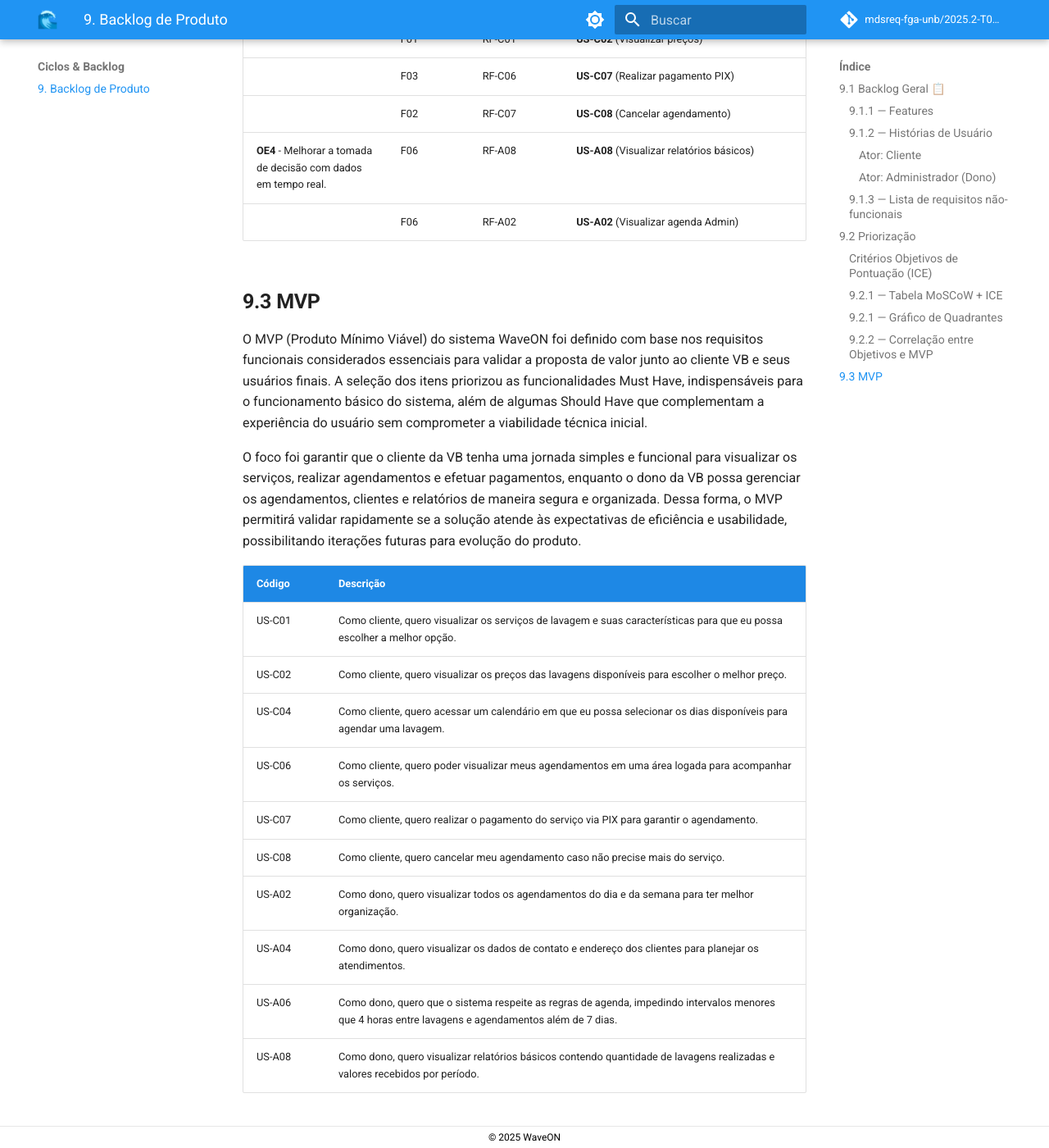
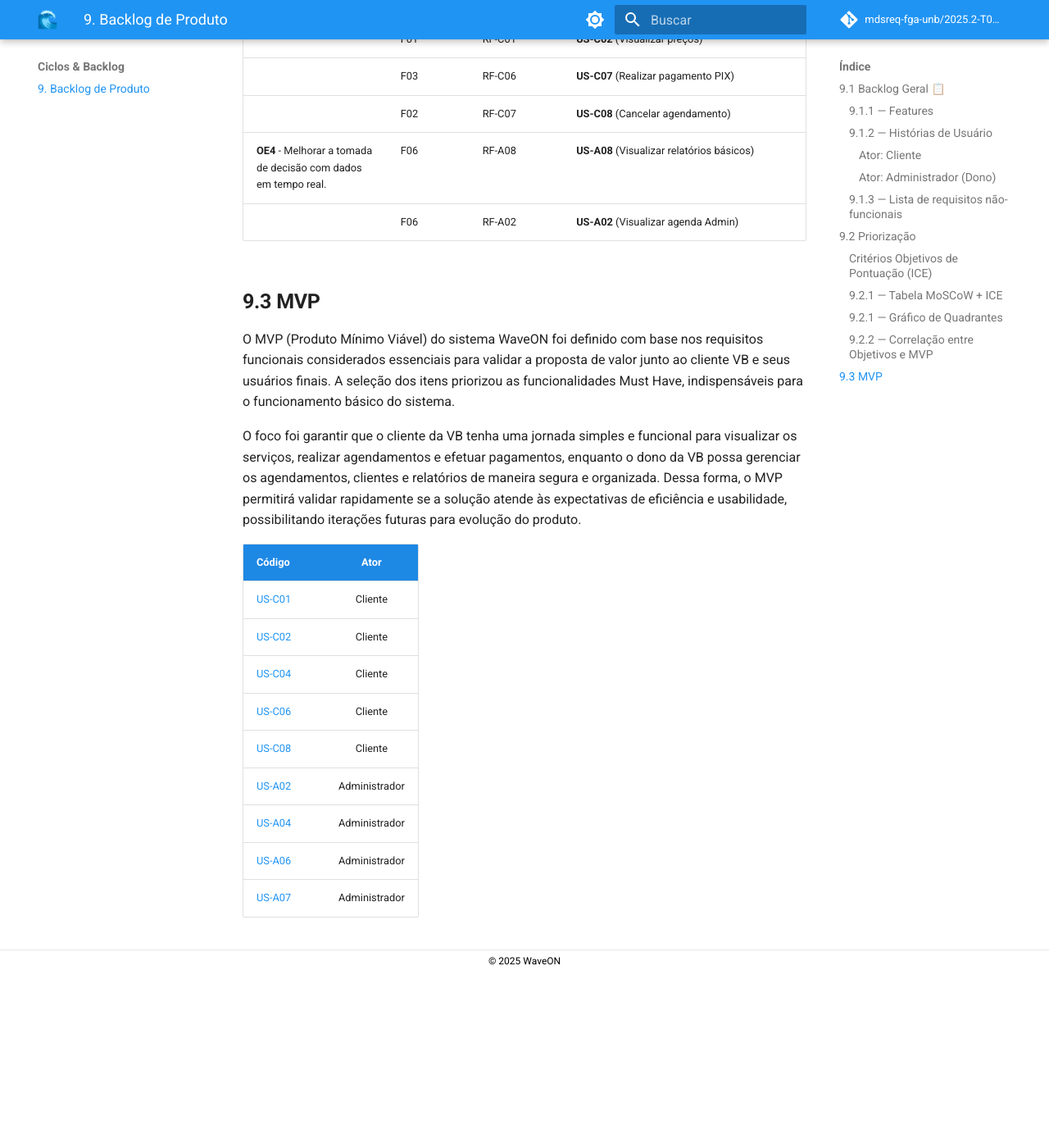
Before and after one commit to mdsreq-fga-unb/2025.2-T01-WaveOn, an MkDocs documentation site: the page built from docs/backlog/backlog.md, in a window 1280 px wide and 1400 px high, scrolled down 8680 px. Shown: the whole window at 82% size. Built offline with MkDocs 1.6.1 and Material for MkDocs 9.7.7, drawn with Linux system fonts in a browser that asks for light colours; comment, search, counter and statistics services are not loaded; after the commit the page ends 9865 px from its top, so only the background shows below that; some of the changed text lies outside the part shown.

Commit message:
docs(mkdocs): correção de topicos do MVP

```diff
--- a/docs/backlog/backlog.md
+++ b/docs/backlog/backlog.md
@@ -33,14 +33,14 @@ Assim, o backlog do WaveON não foi apenas uma lista de funcionalidades, mas um
 
 | Código | Feature Associada | Requisito Funcional Relacionado | Declaração |
 |--------|-------------------|---------------------------------|------------|
-| US-C01 | F01 | RF-C01 | Como cliente, quero visualizar os serviços de lavagem, suas características para poder escolher a melhor opção e ver os preços das lavagens disponíveis para escolher o melhor preço. |
-| US-C02 | F04 | RF-C02 | Como cliente, quero acesso a telefones e Instagram da empresa para uma comunicação mais direta. |
-| US-C03 | F02 | RF-C03 | Como cliente, quero um calendário em que eu possa selecionar os dias para marcar uma lavagem. |
-| US-C04 | F02 | RF-C04 | Como cliente, quero poder entrar nos meus agendamentos com um cadastro simples e rápido de usuário e senha. |
-| US-C05 | F02 | RF-C05 | Como cliente, quero poder visualizar e gerenciar meus agendamentos. |
-| US-C06 | F03 | RF-C06 | Como cliente, quero pagar por PIX adiantado o serviço. |
-| US-C07 | F02 | RF-C07 | Como cliente, quero cancelar meu agendamento caso eu não precise mais da lavagem. |
-| US-C08 | F05 | RF-C08 | Como cliente, quero ver informações de quanto tempo demora a lavagem e quais produtos são usados. |
+| <a id="us-c01"></a>US-C01 | F01 | RF-C01 | Como cliente, quero visualizar os serviços de lavagem, suas características para poder escolher a melhor opção e ver os preços das lavagens disponíveis para escolher o melhor preço. |
+| <a id="us-c02"></a>US-C02 | F04 | RF-C02 | Como cliente, quero acesso a telefones e Instagram da empresa para uma comunicação mais direta. |
+| <a id="us-c03"></a>US-C03 | F02 | RF-C03 | Como cliente, quero um calendário em que eu possa selecionar os dias para marcar uma lavagem. |
+| <a id="us-c04"></a>US-C04 | F02 | RF-C04 | Como cliente, quero poder entrar nos meus agendamentos com um cadastro simples e rápido de usuário e senha. |
+| <a id="us-c05"></a>US-C05 | F02 | RF-C05 | Como cliente, quero poder visualizar e gerenciar meus agendamentos. |
+| <a id="us-c06"></a>US-C06 | F03 | RF-C06 | Como cliente, quero pagar por PIX adiantado o serviço. |
+| <a id="us-c07"></a>US-C07 | F02 | RF-C07 | Como cliente, quero cancelar meu agendamento caso eu não precise mais da lavagem. |
+| <a id="us-c08"></a>US-C08 | F05 | RF-C08 | Como cliente, quero ver informações de quanto tempo demora a lavagem e quais produtos são usados. |
 
 ---
 
@@ -48,13 +48,13 @@ Assim, o backlog do WaveON não foi apenas uma lista de funcionalidades, mas um
 
 | Código | Feature Associada | Requisito Funcional Relacionado | Declaração |
 |--------|-------------------|---------------------------------|------------|
-| US-A01 | F06 | RF-A01 | Como dono, quero acessar o sistema administrativo de forma segura para gerenciar o negócio. |
-| US-A02 | F06 | RF-A02 | Como dono, quero visualizar, editar, cancelar agendamentos para manter a organização, que a duração mínima entre lavagens seja respeitada (4h) e que não haja agendamentos acima de 7 dias.. |
-| US-A03 | F06 | RF-A03 | Como dono, quero ter uma visão da agenda diária e semanal para organizar os serviços. |
-| US-A04 | F06 | RF-A04 | Como dono, quero ver os dados dos clientes como número de celular e endereço para contato e logística. |
-| US-A05 | F01 | RF-A05 | Como dono, quero gerenciar os serviços (cadastrar, editar e inativar), preços e duração. |
-| US-A06 | F05 | RF-A06 | Como dono, quero poder adicionar observações e informações adicionais aos clientes e agendamentos. |
-| US-A07 | F06 | RF-A08 | Como dono, quero gerar relatórios de lavagens feitas por período e valores recebidos. |
+| <a id="us-a01"></a>US-A01 | F06 | RF-A01 | Como dono, quero acessar o sistema administrativo de forma segura para gerenciar o negócio. |
+| <a id="us-a02"></a>US-A02 | F06 | RF-A02 | Como dono, quero visualizar, editar, cancelar agendamentos para manter a organização, que a duração mínima entre lavagens seja respeitada (4h) e que não haja agendamentos acima de 7 dias. |
+| <a id="us-a03"></a>US-A03 | F06 | RF-A03 | Como dono, quero ter uma visão da agenda diária e semanal para organizar os serviços. |
+| <a id="us-a04"></a>US-A04 | F06 | RF-A04 | Como dono, quero ver os dados dos clientes como número de celular e endereço para contato e logística. |
+| <a id="us-a05"></a>US-A05 | F01 | RF-A05 | Como dono, quero gerenciar os serviços (cadastrar, editar e inativar), preços e duração. |
+| <a id="us-a06"></a>US-A06 | F05 | RF-A06 | Como dono, quero poder adicionar observações e informações adicionais aos clientes e agendamentos. |
+| <a id="us-a07"></a>US-A07 | F06 | RF-A08 | Como dono, quero gerar relatórios de lavagens feitas por período e valores recebidos. |
 
 ### **9.1.3 — Lista de requisitos não-funcionais**
   - **RNF-U01**: A interface do usuário deve ser intuitiva, seguindo um design moderno com as cores temáticas preto e vermelho. O processo de agendamento deve ser concluído em no máximo 3 cliques.
@@ -226,19 +226,18 @@ Este foco estratégico permite à VB validar a eficiência e usabilidade do prod
 
 ## **9.3 MVP**
 
-O MVP (Produto Mínimo Viável) do sistema WaveON foi definido com base nos requisitos funcionais considerados essenciais para validar a proposta de valor junto ao cliente VB e seus usuários finais. A seleção dos itens priorizou as funcionalidades Must Have, indispensáveis para o funcionamento básico do sistema, além de algumas Should Have que complementam a experiência do usuário sem comprometer a viabilidade técnica inicial.
+O MVP (Produto Mínimo Viável) do sistema WaveON foi definido com base nos requisitos funcionais considerados essenciais para validar a proposta de valor junto ao cliente VB e seus usuários finais. A seleção dos itens priorizou as funcionalidades Must Have, indispensáveis para o funcionamento básico do sistema.
 
 O foco foi garantir que o cliente da VB tenha uma jornada simples e funcional para visualizar os serviços, realizar agendamentos e efetuar pagamentos, enquanto o dono da VB possa gerenciar os agendamentos, clientes e relatórios de maneira segura e organizada. Dessa forma, o MVP permitirá validar rapidamente se a solução atende às expectativas de eficiência e usabilidade, possibilitando iterações futuras para evolução do produto.
 
-| Código | Descrição |
-|--------|-----------|
-| US-C01 | Como cliente, quero visualizar os serviços de lavagem e suas características para que eu possa escolher a melhor opção. |
-| US-C02 | Como cliente, quero visualizar os preços das lavagens disponíveis para escolher o melhor preço. |
-| US-C04 | Como cliente, quero acessar um calendário em que eu possa selecionar os dias disponíveis para agendar uma lavagem. |
-| US-C06 | Como cliente, quero poder visualizar meus agendamentos em uma área logada para acompanhar os serviços. |
-| US-C07 | Como cliente, quero realizar o pagamento do serviço via PIX para garantir o agendamento. |
-| US-C08 | Como cliente, quero cancelar meu agendamento caso não precise mais do serviço. |
-| US-A02 | Como dono, quero visualizar todos os agendamentos do dia e da semana para ter melhor organização. |
-| US-A04 | Como dono, quero visualizar os dados de contato e endereço dos clientes para planejar os atendimentos. |
-| US-A06 | Como dono, quero que o sistema respeite as regras de agenda, impedindo intervalos menores que 4 horas entre lavagens e agendamentos além de 7 dias. |
-| US-A08 | Como dono, quero visualizar relatórios básicos contendo quantidade de lavagens realizadas e valores recebidos por período. |
+| Código | Ator          |
+|--------|:-------------:|
+| [US-C01](#us-c01) | Cliente       |
+| [US-C02](#us-c02) | Cliente       |
+| [US-C04](#us-c04) | Cliente       |
+| [US-C06](#us-c06) | Cliente       |
+| [US-C08](#us-c08) | Cliente       |
+| [US-A02](#us-a02) | Administrador |
+| [US-A04](#us-a04) | Administrador |
+| [US-A06](#us-a06) | Administrador |
+| [US-A07](#us-a07) | Administrador |
```
